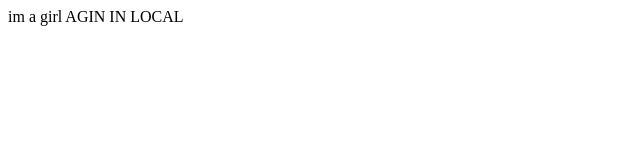
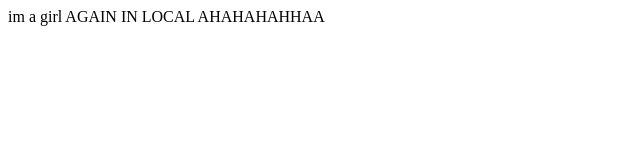
Before and after one commit to deithercasagnap/First-Demo, a plain HTML site: page index.html in a window 1280 px wide. Shown: the whole page, without its empty margins (0-640 px from the left). Drawn offline with Linux system fonts and the light colour scheme.

Commit message:
ADD AHAHAHA CONTENT

```diff
--- a/index.html
+++ b/index.html
@@ -7,6 +7,6 @@
     <title>Document</title>
 </head>
 <body>
-    im a girl AGIN IN LOCAL
+    im a girl AGAIN IN LOCAL AHAHAHAHHAA
     </body>
     </html>
```
